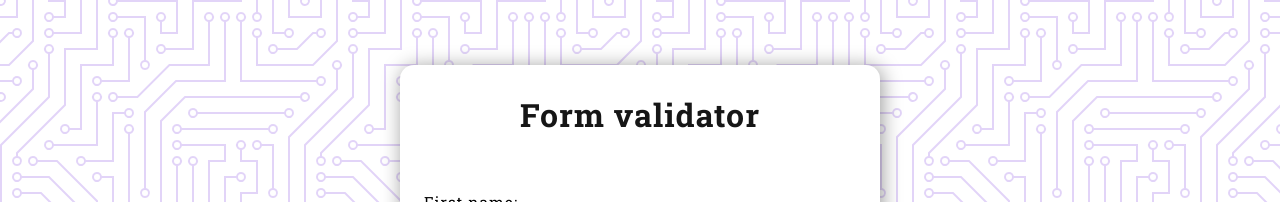
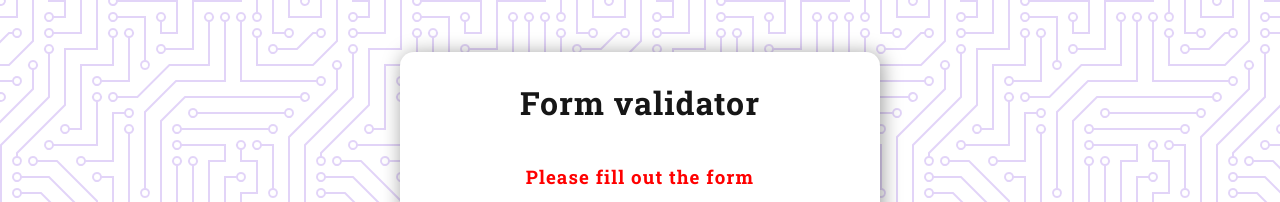
Before and after one commit to erickelninoSwift/DOM-projects, a plain HTML site: page Project 4/FormValidator-Start/index.html in a window 1280 px wide. Both pictures are taken after typing "Sample", "Sample", "https://example.com", "5551234", "name@example.com", "Sample123" into the empty fields and a click on the button "Submit". Shown: the top 202 px of the page. Drawn offline with Linux system fonts and the light colour scheme.

Commit message:
update on the form validation

```diff
--- a/Project 4/FormValidator-Start/index.html
+++ b/Project 4/FormValidator-Start/index.html
@@ -13,7 +13,7 @@
     <div class="container">
      <h1>Form validator</h1>
      <h3 class="message"></h3>
-    <form id ="form" action="" method="post">
+    <form id ="form" action="" method="post" novalidate>
 
        <div class="form-group ">
         <label for="fname">First name:</label><br>
--- a/Project 4/FormValidator-Start/script.js
+++ b/Project 4/FormValidator-Start/script.js
@@ -1,17 +1,29 @@
 // Code Starts Here..
 const form = document.querySelector("#form")
+const message = document.querySelector(".message");
+
 
 console.log(form);
 
+let isValid = false;
 
 function validateForm(){
+    isValid = form.checkValidity();
 
+   if(!isValid)
+   {
+        message.textContent = "Please fill out the form ";
+        message.style.color = "red";
+
+   }
+
+   console.log(isValid);
 }
 
 form.addEventListener('submit', (e) =>{
     e.preventDefault();
 
-    const username = document.querySelector("");
     console.log(`Hello world`);
     console.log(e.target);
+    validateForm();
 });
```
